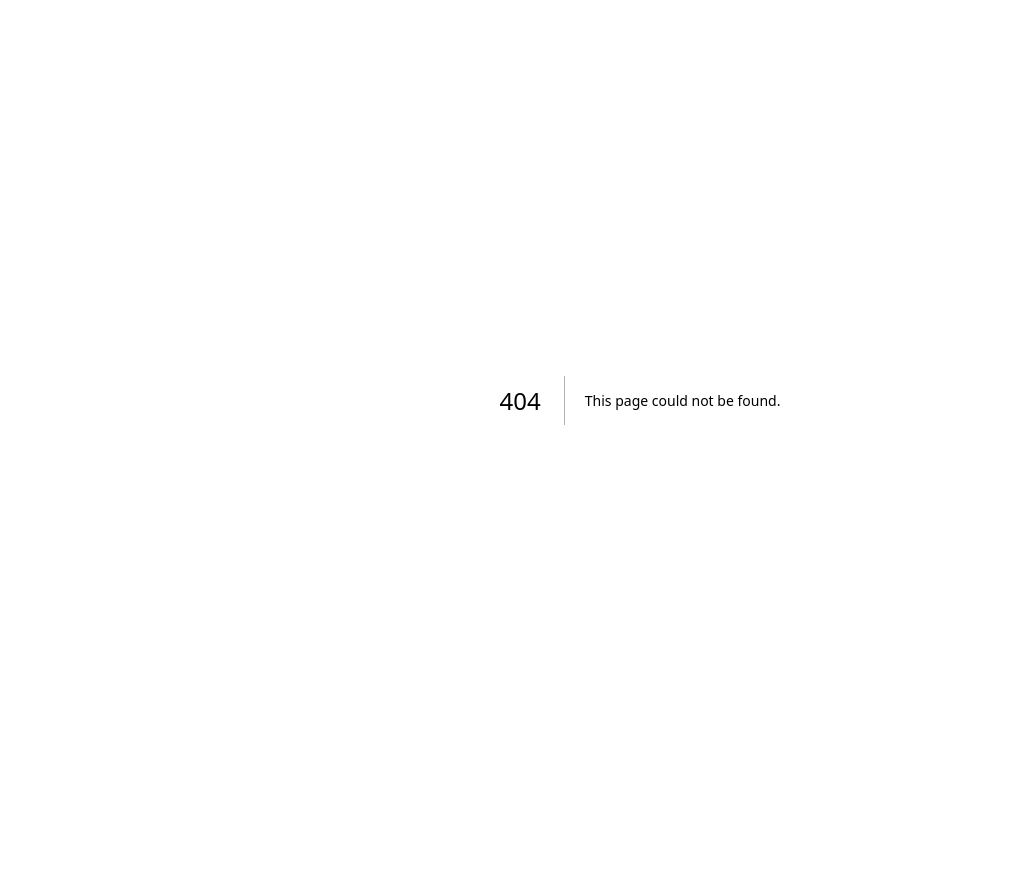
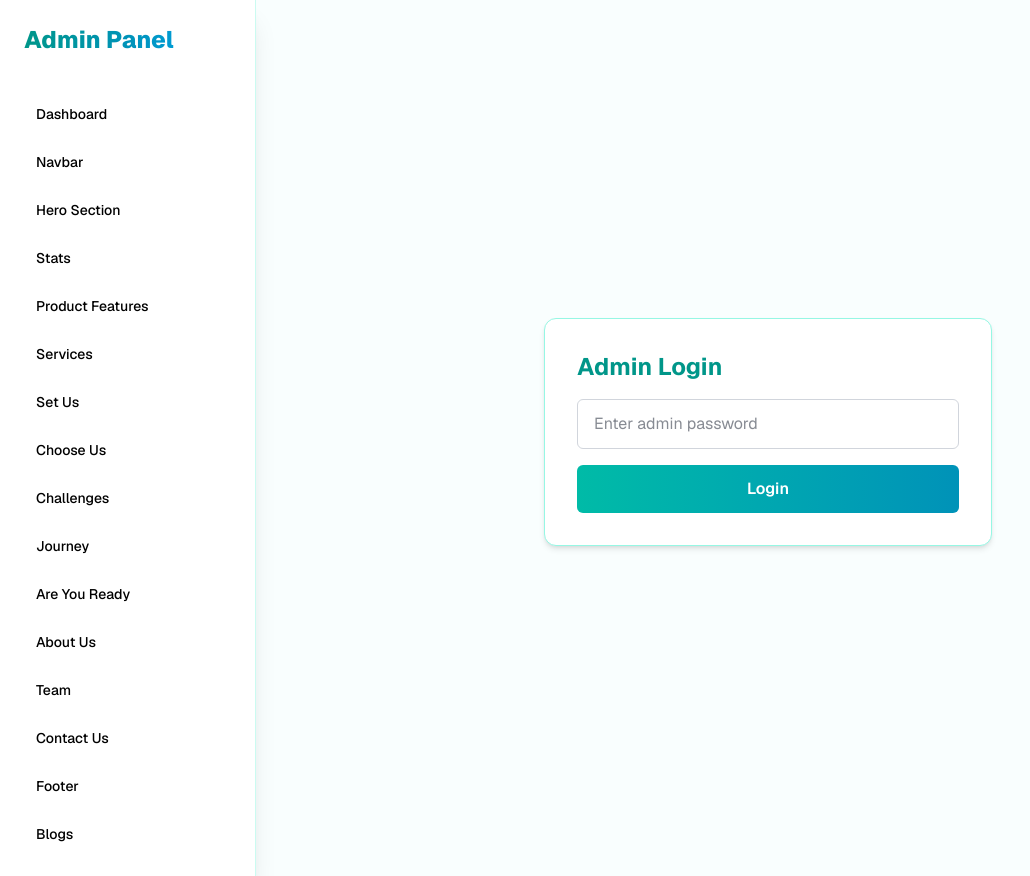
Before and after one commit to Narsimha1729/cmplai-adv, a Next.js app: page /admin/login in a window 1280 px wide. Before the commit this address had no page. Shown: the whole page, without its empty margins (0-1030 px from the left). Before the commit the page ends 800 px from the top, so only its background shows below. Built offline with nearby package versions, Linux system fonts and the light colour scheme.

Commit message:
Finished

```diff
--- a/app/admin/layout.jsx
+++ b/app/admin/layout.jsx
@@ -1,43 +1,70 @@
-// app/admin/layout.jsx
+'use client';
 
-// Remove imports for Geist and Geist_Mono, as they should be handled by the root layout (app/layout.js)
-// If you need any specific fonts for the admin section, define them in app/layout.js
-// or import them here and apply to inner elements if they are not global to body
+import { useEffect, useState } from 'react'; // Import useState
+import { useRouter } from 'next/navigation';
 
-export const metadata = {
-  title: "Admin – Cmplai",
+export default function AdminLayout({ children }) {
+  const router = useRouter();
+  const [isAdminLoggedIn, setIsAdminLoggedIn] = useState(false); // New state variable
+
+  useEffect(() => {
+    // Check for admin-auth in localStorage or cookies
+    const authFromLocalStorage = localStorage.getItem('admin-auth');
+    const authFromCookie = document.cookie.includes('admin-auth=');
+
+    if (authFromLocalStorage || authFromCookie) {
+      setIsAdminLoggedIn(true);
+    } else {
+      setIsAdminLoggedIn(false);
+      // Optional: Redirect to login if not authenticated on initial load
+      // router.push('/admin/login');
+    }
+  }, []); // Run once on component mount
+
+  const logout = () => {
+    // Clear localStorage or cookie
+    localStorage.removeItem('admin-auth');
+    document.cookie = 'admin-auth=; path=/; expires=Thu, 01 Jan 1970 00:00:00 GMT';
+    setIsAdminLoggedIn(false); // Update state on logout
+    router.push('/admin/login');
   };
 
-export default function AdminLayout({ children }) {
   return (
-    // REMOVE <html> and <body> tags from here.
-    // The root layout (app/layout.js) is responsible for these.
-    // Apply the body-level classes to the outermost div inside this layout.
     <div className="bg-[#f9fefe] font-sans antialiased text-gray-900 flex min-h-screen overflow-hidden">
       {/* Sidebar */}
-      <aside className="w-64 bg-white border-r border-teal-100 p-6 shadow-xl hidden lg:block">
+      <aside className="w-64 bg-white border-r border-teal-100 p-6 shadow-xl hidden lg:flex flex-col justify-between">
+        <div>
           <h2 className="text-2xl font-extrabold text-transparent bg-clip-text bg-gradient-to-r from-teal-600 via-cyan-600 to-sky-500 mb-10">
             Admin Panel
+            {/* Conditional Logout Button */}
+            {isAdminLoggedIn && ( // Conditionally render
+              <button
+                onClick={logout}
+                className="mt-8 text-sm text-red-600 hover:text-red-800 font-semibold border border-red-100 hover:border-red-300 px-4 py-2 rounded-md transition"
+              >
+                Logout
+              </button>
+            )}
           </h2>
 
           <nav className="space-y-3 text-sm font-medium text-black">
             {[
-            { label: "Dashboard", path: "/admin" },
-            { label: "Navbar", path: "/admin/navbar" },
-            { label: "Hero Section", path: "/admin/hero" },
-            { label: "Stats", path: "/admin/stats" },
-            { label: "Product Features", path: "/admin/productfeatures" },
-            { label: "Services", path: "/admin/service" },
-            { label: "Set Us", path: "/admin/setus" },
-            { label: "Choose Us", path: "/admin/chooseus" },
-            { label: "Challenges", path: "/admin/challenges" },
-            { label: "Journey", path: "/admin/journey" },
-            { label: "Are You Ready", path: "/admin/areyouready" },
-            { label: "About Us", path: "/admin/aboutus" },
-            { label: "Team", path: "/admin/team" },
-            { label: "Contact Us", path: "/admin/contactus" },
-            { label: "Footer", path: "/admin/footer" },
-            { label: "Blogs", path: "/admin/blogs" },
+              { label: 'Dashboard', path: '/admin' },
+              { label: 'Navbar', path: '/admin/navbar' },
+              { label: 'Hero Section', path: '/admin/hero' },
+              { label: 'Stats', path: '/admin/stats' },
+              { label: 'Product Features', path: '/admin/productfeatures' },
+              { label: 'Services', path: '/admin/service' },
+              { label: 'Set Us', path: '/admin/setus' },
+              { label: 'Choose Us', path: '/admin/chooseus' },
+              { label: 'Challenges', path: '/admin/challenges' },
+              { label: 'Journey', path: '/admin/journey' },
+              { label: 'Are You Ready', path: '/admin/areyouready' },
+              { label: 'About Us', path: '/admin/aboutus' },
+              { label: 'Team', path: '/admin/team' },
+              { label: 'Contact Us', path: '/admin/contactus' },
+              { label: 'Footer', path: '/admin/footer' },
+              { label: 'Blogs', path: '/admin/blogs' },
             ].map((item) => (
               <a
                 key={item.path}
@@ -48,12 +75,11 @@ export default function AdminLayout({ children }) {
               </a>
             ))}
           </nav>
+        </div>
       </aside>
 
       {/* Main Content */}
-      <main className="flex-1 px-6 py-8 overflow-y-auto">
-        {children}
-      </main>
+      <main className="flex-1 px-6 py-8 overflow-y-auto">{children}</main>
     </div>
   );
 }
--- /dev/null
+++ b/app/admin/login/page.jsx
@@ -0,0 +1,48 @@
+'use client';
+import { useState } from 'react';
+import { useRouter } from 'next/navigation';
+
+export default function AdminLogin() {
+  const [password, setPassword] = useState('');
+  const [error, setError] = useState('');
+  const router = useRouter();
+
+  const handleLogin = (e) => {
+    e.preventDefault();
+
+    if (password === 'admin123') {
+      document.cookie = 'admin-auth=true; path=/';
+      router.push('/admin');
+    } else {
+      setError('Incorrect password');
+    }
+  };
+
+  return (
+    <div className="min-h-screen flex items-center justify-center bg-[#f9fefe] px-4">
+      <form
+        onSubmit={handleLogin}
+        className="bg-white shadow-md border border-teal-200 rounded-xl p-8 w-full max-w-md"
+      >
+        <h1 className="text-2xl font-bold text-teal-600 mb-4">Admin Login</h1>
+
+        <input
+          type="password"
+          placeholder="Enter admin password"
+          value={password}
+          onChange={(e) => setPassword(e.target.value)}
+          className="w-full px-4 py-3 border border-gray-300 rounded-md mb-4 focus:outline-none focus:ring-2 focus:ring-teal-400"
+        />
+
+        {error && <p className="text-red-600 mb-3 text-sm">{error}</p>}
+
+        <button
+          type="submit"
+          className="w-full bg-gradient-to-r from-teal-500 to-cyan-600 text-white font-semibold py-3 rounded-md hover:opacity-90 transition"
+        >
+          Login
+        </button>
+      </form>
+    </div>
+  );
+}
--- /dev/null
+++ b/middleware.js
@@ -0,0 +1,26 @@
+// middleware.js (root of your project)
+import { NextResponse } from 'next/server';
+// import { NextRequest } from 'next/server'; // Not needed in JS, remove this line
+
+export function middleware(request) {
+  const isLoggedIn = request.cookies.get('admin-auth')?.value === 'true';
+
+  const isLoginPage = request.nextUrl.pathname === '/admin/login';
+  const isAdminPage = request.nextUrl.pathname.startsWith('/admin') && !isLoginPage;
+
+  // 🚫 Not logged in and trying to access admin page
+  if (isAdminPage && !isLoggedIn) {
+    return NextResponse.redirect(new URL('/admin/login', request.url));
+  }
+
+  // ✅ Already logged in and visiting /admin/login, redirect to dashboard
+  if (isLoginPage && isLoggedIn) {
+    return NextResponse.redirect(new URL('/admin', request.url));
+  }
+
+  return NextResponse.next();
+}
+
+export const config = {
+  matcher: ['/admin/:path*'], // Run middleware on all admin routes
+};
```
Lines whose indentation alone changed are shown as unchanged.
